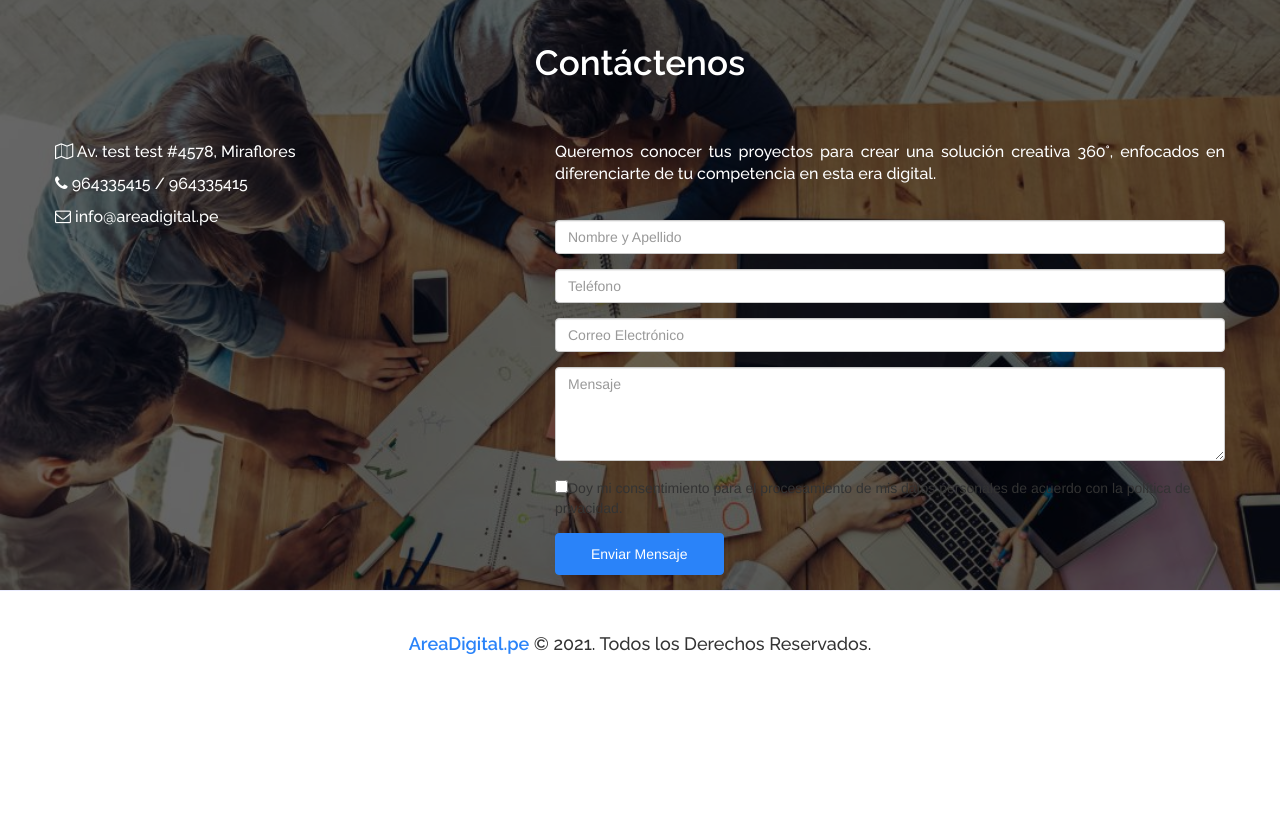
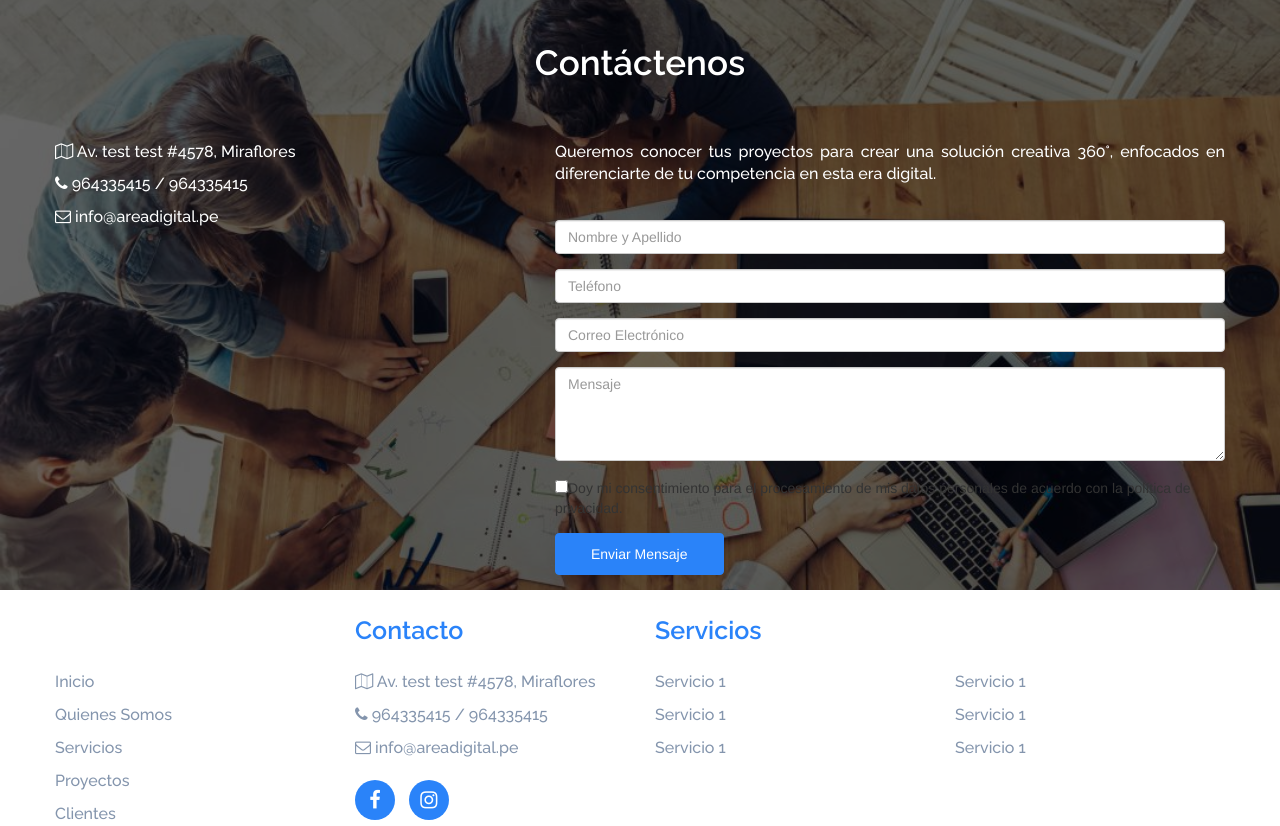
Before and after one commit to TheShiny25/AreaDigital, a plain HTML site: page index.html in a window 1280 px wide. Shown: the part 1971-2797 px from the top of the page. Before the commit the page ends 2678 px from the top, so only its background shows below. Drawn offline with nearby package versions, Linux system fonts and the light colour scheme; a script that the page names is missing.

Commit message:
areadigital v1.3

```diff
--- a/css/main.css
+++ b/css/main.css
@@ -189,9 +189,51 @@ section#contact .mensaje-contact{
     padding: 10px 35px;
 }
 /*Footer*/
-#footer{
+#footer .titulo h4{
+  font-family: "Raleway", sans-serif;
+  font-weight: 600;
+  font-size: 25px;
+  margin: 10% 0;
+  color: #2a83f9;
+}
+#footer ul{
+  list-style: none;
+  padding: 0;
+  margin: 0;
+}
+#footer ul li{
+  margin-bottom: 10px;
+  font-family: "Raleway", sans-serif;
+  font-weight: 500;
+  font-size: 16px;
+  color: #8495ad;
+}
+#footer ul li a{
+  color: #8495ad;
+}
 
+.redes-sociales{
+  margin: 20px -5px 0!important;
+  list-style: none;
+  padding: 0;
 }
+.redes-sociales li{
+  display: inline-block;
+  padding: 0 5px;
+}
+.redes-sociales li a{
+  display: block;
+  background-color: #2a83f9;
+  width: 40px;
+  height: 40px;
+  border-radius: 50%;
+  color: #ffffff !important;
+  text-align: center;
+  line-height: 40px;
+  font-weight: 700;
+  font-size: 20px;
+}
+
 #footer .content-footer{
   border-top: 1px solid #e9ebfe;
   padding: 40px 0;
@@ -201,6 +243,7 @@ section#contact .mensaje-contact{
   font-family: "Raleway", sans-serif;
   font-weight: 500;
   font-size: 18px;
+  color: #8495ad;
 }
 #footer .content-footer p>strong{
   color:#2a83f9;
--- a/index.html
+++ b/index.html
@@ -37,7 +37,7 @@
                             <span>Categorías</span>
                         </div>
                         <ul class="nav">
-                            <li><a href="#tratamiento" data-send-url="">Quienes Somos</a></li>
+                            <li><a href="#tratamiento" data-send-url="">Nosotros</a></li>
                             <li><a href="#fragancias" data-send-url="">Servicios</a></li>
                             <li><a href="#maquillaje" data-send-url="">Proyectos</a></li>
                             <li><a href="#descubre" data-send-url="">Clientes</a></li>
@@ -288,6 +288,85 @@
         </section>
 
         <footer id="footer">
+            <div class="footer-principal container">
+                <div class="row">
+                    <div class="col-lg-3">
+                        <div class="titulo" style="opacity: 0;">
+                            <h4>Logo</h4>
+                        </div>
+                        <ul>
+                            <li><a href="">Inicio</a></li>
+                            <li><a href="">Quienes Somos</a></li>
+                            <li><a href="">Servicios</a></li>
+                            <li><a href="">Proyectos</a></li>
+                            <li><a href="">Clientes</a></li>
+                        </ul>
+                    </div>
+                    <div class="col-lg-3">
+                        <div class="titulo">
+                            <h4>Contacto</h4>
+                        </div>
+                        <ul>
+                            <li>
+                                <i class="fa fa-map-o" aria-hidden="true"></i>
+                                <span>Av. test test #4578, Miraflores</span>
+                            </li>
+                            <li>
+                                <i class="fa fa-phone" aria-hidden="true"></i>
+                                <span>964335415 / 964335415</span>
+                            </li>
+                            <li>
+                                <i class="fa fa-envelope-o" aria-hidden="true"></i>
+                                <span>info@areadigital.pe</span>
+                            </li>
+                        </ul>
+                        <ul class="redes-sociales">
+                            <li>
+                                <a href="#">
+                                    <i class="fa fa-facebook" aria-hidden="true"></i>
+                                </a>
+                            </li>
+                            <li>
+                                <a href="#">
+                                    <i class="fa fa-instagram" aria-hidden="true"></i>
+                                </a>
+                            </li>
+                        </ul>
+                    </div>
+                    <div class="col-lg-3">
+                        <div class="titulo">
+                            <h4>Servicios</h4>
+                        </div>
+                        <ul>
+                            <li>
+                                <span>Servicio 1</span>
+                            </li>
+                            <li>
+                                <span>Servicio 1</span>
+                            </li>
+                            <li>
+                                <span>Servicio 1</span>
+                            </li>
+                        </ul>
+                    </div>
+                    <div class="col-lg-3">
+                        <div class="titulo" style="opacity: 0;">
+                            <h4>Servicios</h4>
+                        </div>
+                        <ul>
+                            <li>
+                                <span>Servicio 1</span>
+                            </li>
+                            <li>
+                                <span>Servicio 1</span>
+                            </li>
+                            <li>
+                                <span>Servicio 1</span>
+                            </li>
+                        </ul>
+                    </div>
+                </div>
+            </div>
             <div class="content-footer">
                 <p><strong >AreaDigital.pe</strong> © 2021. Todos los Derechos Reservados.</p>
             </div>
--- a/js/owl/main.js
+++ b/js/owl/main.js
@@ -1,6 +1,6 @@
 $(document).ready(function() {
 
-$("#sliderPrincipal").owlCarousel({
+/*$("#sliderPrincipal").owlCarousel({
       items: 1,
       autoPlay: true,
       navigation: false,
@@ -12,10 +12,10 @@ $("#sliderPrincipal").owlCarousel({
       itemsDesktopSmall: [991, 1], // betweem 900px and 601px
       itemsTablet: [768, 1], //2 items between 600 and 0
       itemsMobile: [479, 1]
-  });
+  });*/
 
     /*Slider Principal*/
-    var ancho = $(window).width();
+   /* var ancho = $(window).width();
     var res_boli = false;
     var res_flec = true;
     if(ancho < 1000){
@@ -34,7 +34,7 @@ $("#sliderPrincipal").owlCarousel({
         itemsDesktopSmall: [991, 3], // betweem 900px and 601px
         itemsTablet: [768, 3], //2 items between 600 and 0
         itemsMobile: [479, 2]
-    });
+    });*/
 
 
 
```
